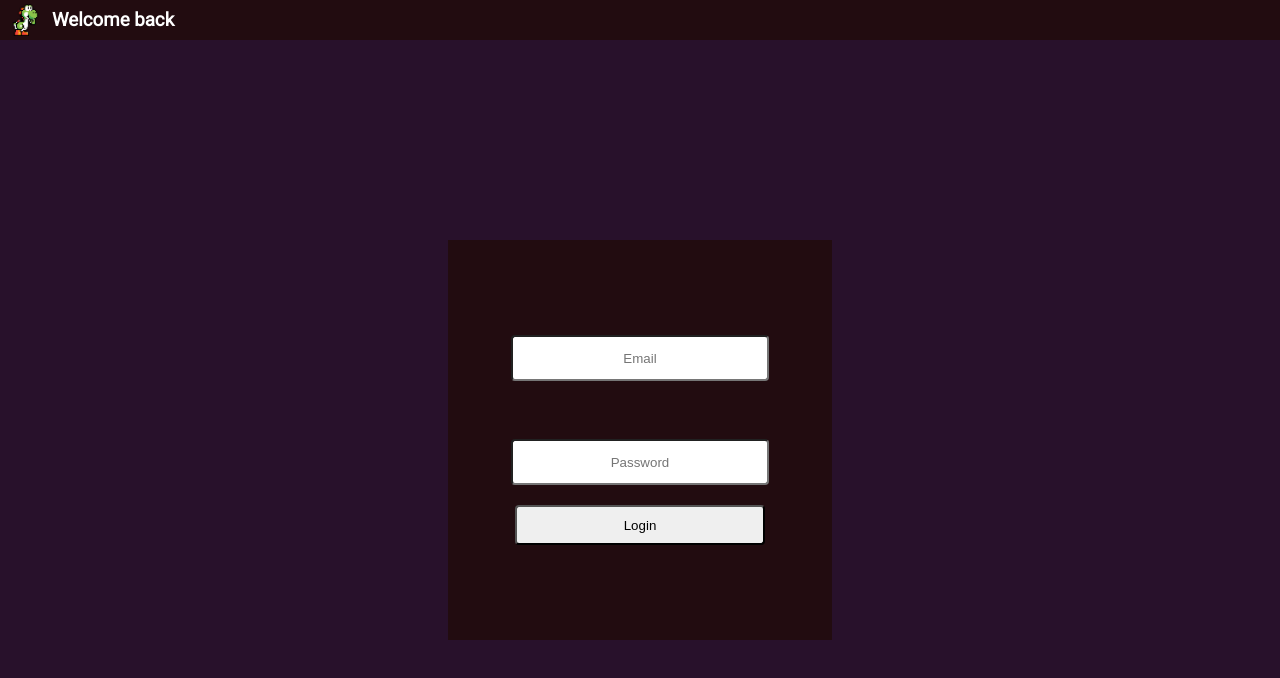
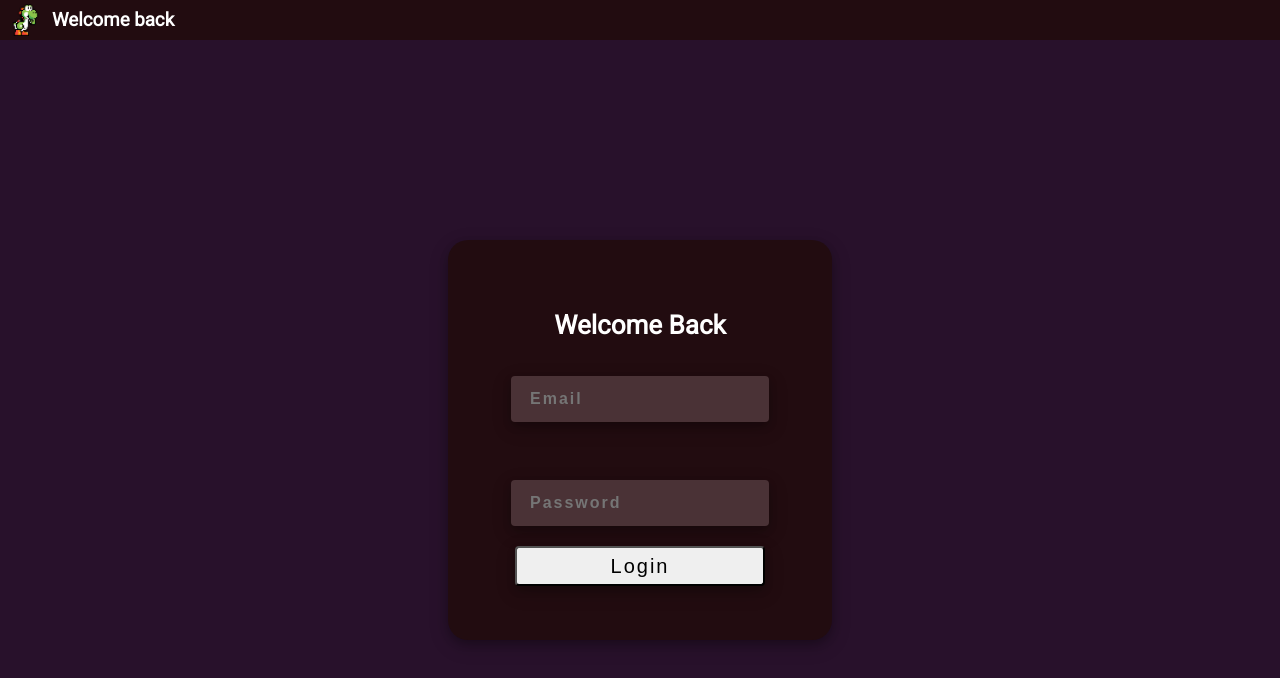
Before and after one commit to TomPatterson9/note-web-app, a React (Create React App) app: page / in a window 1280 px wide. Shown: the top 678 px of the page. Built offline with nearby package versions, Linux system fonts and the light colour scheme.

Commit message:
added styling to login component

```diff
--- a/src/components/Login.js
+++ b/src/components/Login.js
@@ -1,4 +1,5 @@
 import styled from "styled-components";
+import "../styles/index.css";
 
 function Login() {
   const LoginCard = styled.div`
@@ -13,28 +14,52 @@ function Login() {
     flex-direction: column;
     justify-content: center;
     align-items: center;
-    min-width:270px;
-    min-height:60px;
+    min-width: 270px;
+    min-height: 60px;
+    border: 5px;
+    border-radius: 20px;
+    box-shadow: 0 4px 8px 0 rgba(0, 0, 0, 0.2), 0 6px 20px 0 rgba(0, 0, 0, 0.19);
+    font-family: "Roboto", sans-serif;
   `;
   const InputField = styled.input`
     width: 250px;
     height: 40px;
     border-radius: 4px;
-    text-align: center;
     margin: 10px;
+    background-color: #4a3236;
+    color: white;
+    font-size: 16px;
+    font-weight: bold;
+    letter-spacing: 2px;
+    text-indent: 15px;
+    border-color: transparent;
+    box-shadow: 0 4px 8px 0 rgba(0, 0, 0, 0.2), 0 6px 20px 0 rgba(0, 0, 0, 0.19);
+    &:focus {
+      outline: none;
+    }
   `;
 
   const LoginButton = styled.button`
     width: 250px;
     height: 40px;
     border-radius: 4px;
+    margin: 10px;
     text-align: center;
-    margin: 10px;
+    font-size:20px;
+    letter-spacing:2px;
+    box-shadow: 0 4px 8px 0 rgba(0, 0, 0, 0.2), 0 6px 20px 0 rgba(0, 0, 0, 0.19);
+  `;
+
+  const Title = styled.h3`
+    font-size:26px;
+    color:white;
+
   `;
 
   return (
     <div>
       <LoginCard>
+        <Title>Welcome Back</Title>
         <InputField type="text" placeholder="Email" />
         <br />
         <br />
--- a/src/components/Note.js
+++ b/src/components/Note.js
@@ -14,6 +14,7 @@ function Note() {
     overflow: auto;
     border:0px;
     font-family: 'Roboto', sans-serif;
+    pointer-events:none;
   `;
 
   return (
```
